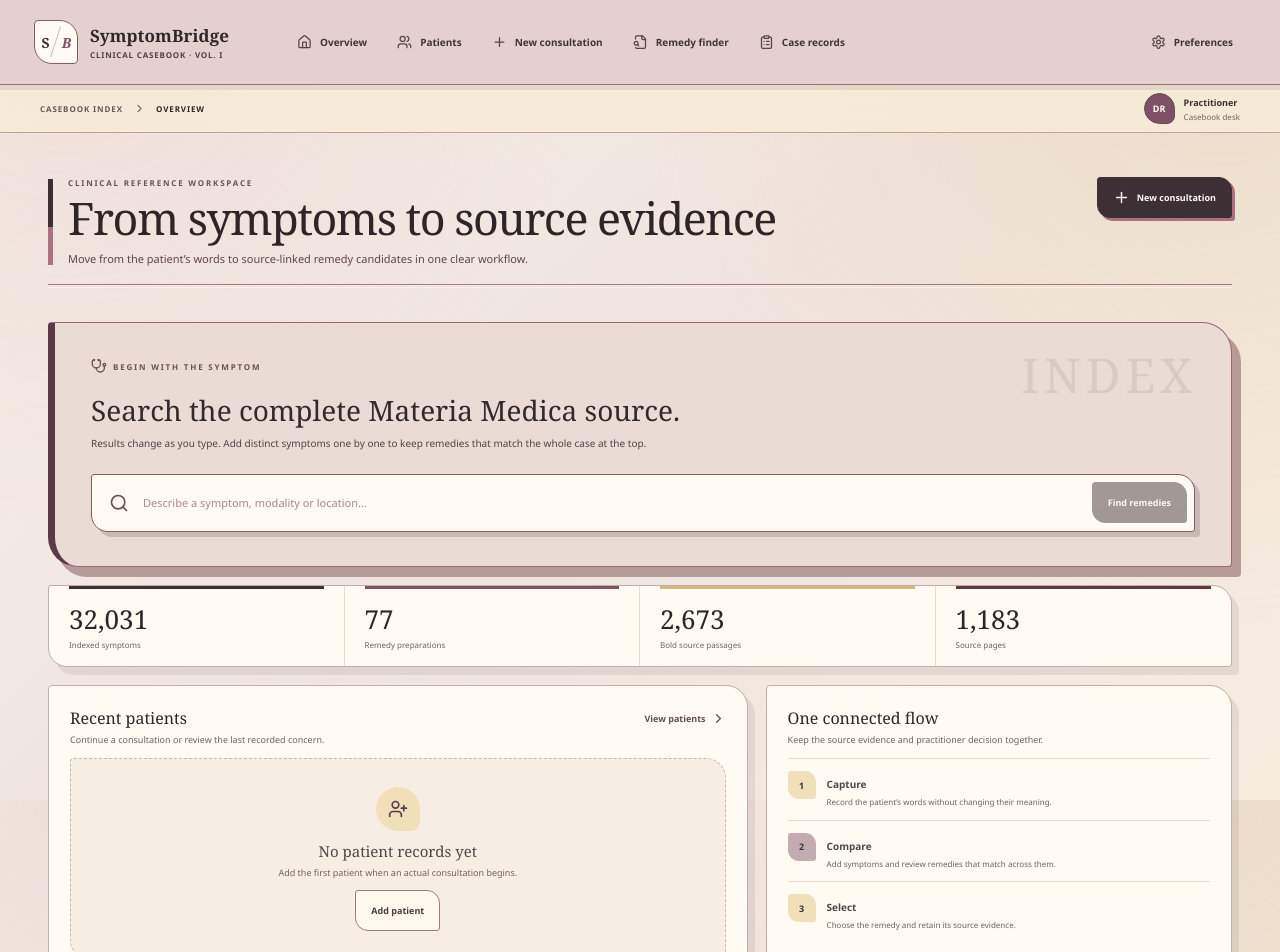
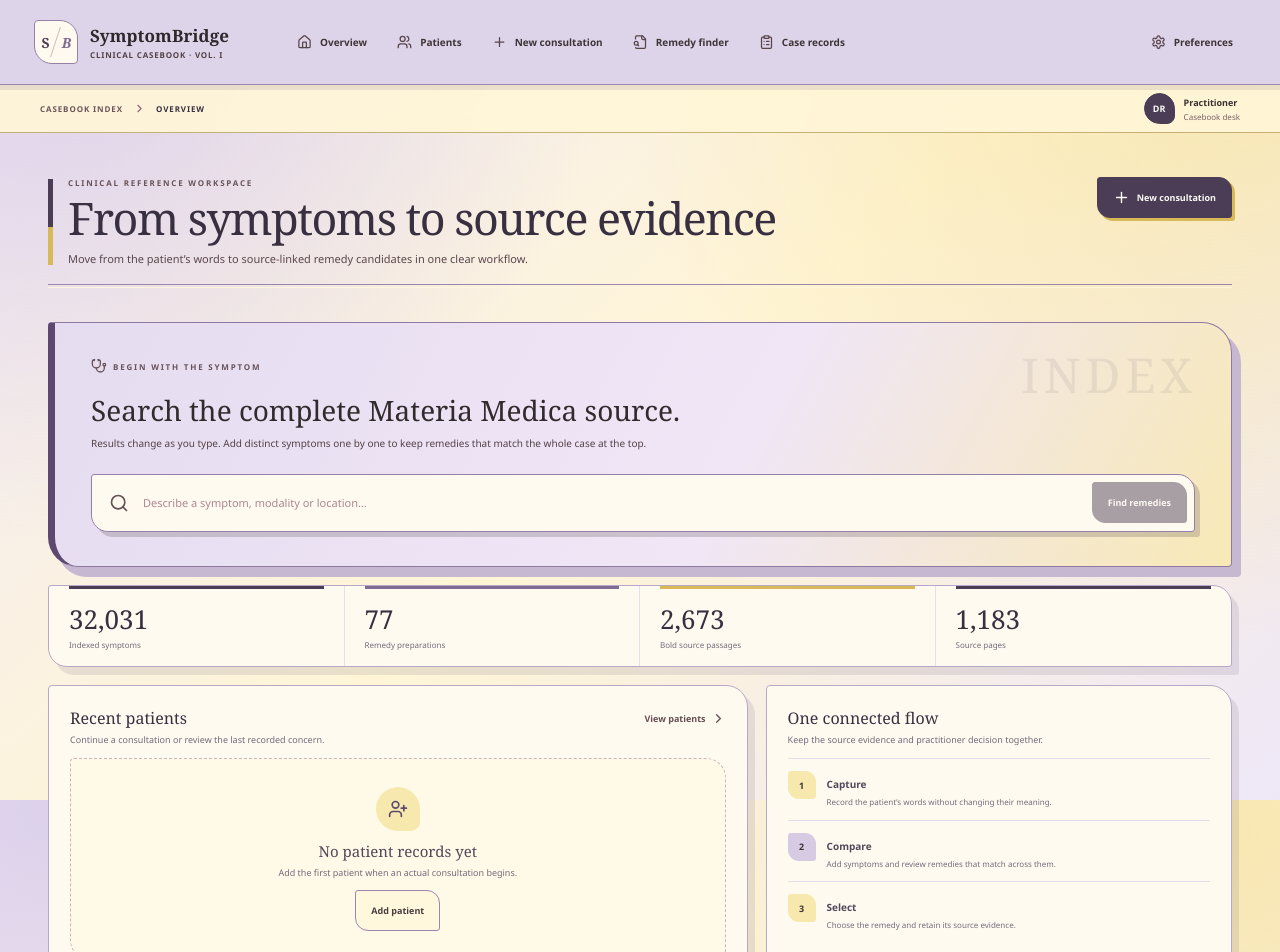
Before and after one commit to krazyDarshan/symptombridge, a React (Vite) app: page / in a window 1280 px wide. Shown: the top 952 px of the page. Built offline with nearby package versions, Linux system fonts and the light colour scheme.

Commit message:
Apply a lilac and buttercream theme

```diff
--- a/src/styles.css
+++ b/src/styles.css
@@ -1,28 +1,28 @@
 :root {
   font-family: "Aptos", "Segoe UI", system-ui, -apple-system, sans-serif;
-  color: #352d2f;
-  background: #f1e9e1;
+  color: #342f38;
+  background: #f8f1d9;
   font-synthesis: none;
-  --ink: #322a2d;
-  --ink-soft: #51474a;
-  --muted: #716164;
-  --muted-2: #a08b8d;
-  --canvas: #f1e9e1;
-  --canvas-deep: #c9aaa8;
-  --paper: #fffaf2;
-  --paper-soft: #f8efe3;
-  --paper-deep: #efdfc7;
-  --line: #c4aca8;
-  --line-soft: #e8d9ca;
-  --copper: #805166;
-  --copper-dark: #5d3846;
-  --camel: #d7b77f;
-  --camel-soft: #f1dfb9;
-  --apricot: #ad7082;
-  --espresso: #3d3034;
-  --espresso-deep: #2e2528;
-  --shadow: 7px 8px 0 rgba(105, 75, 80, 0.115);
-  --shadow-small: 4px 5px 0 rgba(105, 75, 80, 0.095);
+  --ink: #342f38;
+  --ink-soft: #51485a;
+  --muted: #746a7b;
+  --muted-2: #9c91a5;
+  --canvas: #f8f1d9;
+  --canvas-deep: #c8b8d8;
+  --paper: #fffaf0;
+  --paper-soft: #f2edf8;
+  --paper-deep: #f5e7b5;
+  --line: #b8a8c8;
+  --line-soft: #e6ddef;
+  --copper: #806b94;
+  --copper-dark: #5d496f;
+  --camel: #d8b957;
+  --camel-soft: #f7e8ad;
+  --apricot: #ad96c2;
+  --espresso: #4a3d55;
+  --espresso-deep: #382f41;
+  --shadow: 7px 8px 0 rgba(84, 67, 98, 0.12);
+  --shadow-small: 4px 5px 0 rgba(84, 67, 98, 0.09);
 }
 
 * { box-sizing: border-box; }
@@ -32,9 +32,9 @@ body {
   min-width: 320px;
   min-height: 100vh;
   background:
-    radial-gradient(circle at 5% 0%, rgba(210, 164, 170, 0.22) 0, rgba(210, 164, 170, 0) 33rem),
-    radial-gradient(circle at 96% 4%, rgba(227, 196, 137, 0.25) 0, rgba(227, 196, 137, 0) 37rem),
-    linear-gradient(138deg, #f7f0e7 0%, #efe4df 50%, #f6eddf 100%);
+    radial-gradient(circle at 5% 0%, rgba(203, 188, 224, 0.58) 0, rgba(203, 188, 224, 0) 34rem),
+    radial-gradient(circle at 96% 4%, rgba(246, 224, 151, 0.62) 0, rgba(246, 224, 151, 0) 38rem),
+    linear-gradient(138deg, #f2ebfa 0%, #fff5d6 52%, #eee7f7 100%);
   background-attachment: fixed;
 }
 button, input, select, textarea { font: inherit; }
@@ -552,3 +552,191 @@ mark { padding: 0 1px; color: inherit; background: #c3abaf; }
   .modal { padding: 17px; }
   .toast { right: 15px; bottom: 15px; left: 15px; justify-content: center; }
 }
+
+/* Soft lilac + buttercream theme */
+.sidebar {
+  background: #ded4ea;
+  border-color: #9d88af;
+  box-shadow: 0 5px 0 rgba(85, 67, 99, 0.12);
+}
+.brand-mark,
+.icon-btn,
+.panel,
+.dataset-stats,
+.quick-search,
+.remedy-result,
+.modal,
+.coverage-group-card,
+.leader-card,
+.result-skeleton > div {
+  background: #fffaf0;
+}
+.brand-mark,
+.nav-item.active,
+.quick-search,
+.finder-input,
+.query-interpretation,
+.auto-review-panel,
+.finder-summary,
+.coverage-groups,
+.coverage-group-card {
+  border-color: #9680a9;
+}
+.topbar {
+  background: rgba(255, 246, 215, 0.92);
+  border-color: #c5b176;
+}
+.nav-item:hover { background: rgba(255, 250, 235, 0.7); }
+.nav-item.active {
+  background: #f0d98d;
+  box-shadow: 3px 3px 0 rgba(84, 67, 98, 0.14);
+}
+.avatar,
+.primary-btn,
+.selected-btn,
+.symptom-chips b,
+.step.current .step-circle,
+.auto-review-icon,
+.priority-3,
+.coverage-group-rank,
+.summary-symptoms > div > span,
+.toast {
+  background: #4a3d55;
+  border-color: #4a3d55;
+}
+.primary-btn { box-shadow: 3px 3px 0 #d8b957; }
+.primary-btn:hover { box-shadow: 1px 1px 0 #d8b957; }
+.secondary-btn {
+  background: #fff8dc;
+  border-color: #9c86ae;
+}
+.secondary-btn:hover { background: #f5e3a5; border-color: #705d81; }
+.page-heading-copy::before { background: linear-gradient(#4a3d55 0 56%, #d8b957 56%); }
+.page-header-rule { border-top-color: #9c86ae; border-bottom-color: rgba(255, 248, 219, 0.85); }
+.search-entry-card {
+  background: linear-gradient(118deg, #e5dcf0 0%, #f0e6f6 58%, #f8e9b6 100%);
+  border-color: #8f78a2;
+  border-left-color: #5d496f;
+  box-shadow: 9px 10px 0 #c6b8d1;
+}
+.search-entry-card::after { color: rgba(74, 61, 85, 0.09); }
+.dataset-stat:nth-child(1)::before,
+.dataset-stat:nth-child(4)::before { background: #4a3d55; }
+.dataset-stat:nth-child(2)::before { background: #806b94; }
+.dataset-stat:nth-child(3)::before { background: #d8b957; }
+.case-avatar,
+.small-avatar,
+.large-avatar,
+.section-number,
+.workflow-row > span,
+.setting-icon,
+.compact-empty-icon { background: #f7e8ad; }
+.workflow-row:nth-of-type(3) > span { background: #d7cbe3; }
+.status,
+.history-meta span,
+.setting-status { background: #e7def0; }
+.status.amber { background: #f5e4aa; }
+.status.neutral { background: #f3eef8; }
+.clinical-note,
+.decision-summary,
+.selected-patient {
+  background: #fff3cb;
+  border-color: #c7ad63;
+}
+.search-box,
+.profile-details div,
+.history-card,
+.compact-empty,
+.consultation-panel input,
+.consultation-panel select,
+.consultation-panel textarea,
+.patient-form-grid input,
+.patient-form-grid select,
+.source-preview,
+.evidence-list article {
+  background: #fff9e8;
+}
+th { background: #eee4f5; }
+tbody tr:hover { background: #fff2c7; }
+.symptom-chips > span {
+  background: #e4d9ed;
+  border-color: #9982aa;
+}
+.finder-input-panel {
+  background: linear-gradient(122deg, #e7def0 0%, #f3ebf7 70%, #f9e9b7 100%);
+  border-color: #9079a2;
+}
+.finder-input-panel::before { color: #382f41; background: #d7bf68; }
+.finder-input { background: #fffaf0; }
+.query-interpretation {
+  background: #fff1c6;
+  border-color: #c7ad61;
+}
+.query-interpretation span { background: #fffaf0; border-color: #a48fb6; }
+.starter-state,
+.error-state,
+.form-error { background: #f1ebf6; border-color: #a38db4; }
+.auto-review-panel {
+  background: #eee7f4;
+  border-color: #917ba3;
+  border-left-color: #4a3d55;
+}
+.auto-review-panel.insufficient { background: #ddd2e8; border-color: #806b94; }
+.auto-review-remedies button,
+.summary-symptoms > div { background: #fffaf0; border-color: #9d87ae; }
+.auto-review-coverage .covered,
+.coverage-segments .covered,
+.segment-match-grid .matched { background: #e4d9ed; }
+.auto-review-coverage .missing,
+.coverage-segments .missing,
+.segment-match-grid .unmatched,
+.coverage-track,
+.result-skeleton span { background: #f6e8b8; }
+.remedy-result:nth-child(even) { background: #fff5d8; }
+.remedy-result:hover { border-color: #8f79a1; }
+.remedy-result.selected { border-color: #5d496f; box-shadow: inset 5px 0 0 #5d496f, var(--shadow-small); }
+.result-rank {
+  color: #3b3243;
+  background: #d9cbe6;
+  border-color: #806b94;
+}
+.alignment-score,
+.segment-match-grid .matched { background: #e3d5ec; border-color: #9b83ac; }
+.match-label,
+.priority-1 { background: #f7eabc; }
+.priority-2 { background: #d8cae4; }
+mark { background: #f0d98d; }
+.source-preview { border-left-color: #806b94; }
+.finder-summary {
+  background: linear-gradient(145deg, #ddd2e8 0%, #e9e0f0 67%, #f6e6ae 100%);
+  border-color: #8e78a1;
+  box-shadow: 8px 9px 0 #c2b3ce;
+}
+.summary-divider,
+.summary-note { border-color: #a28db3; }
+.leader-rank { background: #806b94; }
+.selected-summary {
+  background: #f8e9b8;
+  border-color: #b99d4f;
+}
+.priority-dot.p3 { background: #4a3d55; }
+.priority-dot.p2 { background: #806b94; }
+.priority-dot.p1 { background: #d8b957; }
+.coverage-groups {
+  background: linear-gradient(120deg, #fff0bd 0%, #fff7dc 65%, #e7ddf0 100%);
+  border-color: #b69b4d;
+}
+.comparison-badge { background: #e2d6ec; border-color: #927ca4; }
+.coverage-members button,
+.coverage-groups-empty { background: #eee7f4; border-color: #a28bb3; }
+.coverage-members button:hover { background: #ddd0e8; border-color: #6b587c; }
+.modal-backdrop { background: rgba(56, 47, 65, 0.46); }
+.modal-coverage,
+.evidence-disclaimer,
+.privacy-note,
+.bold-source {
+  background: #f4ecf8;
+  border-color: #aa96ba;
+}
+.evidence-score { background: #e3d8ec; }
+.setting-status { border-color: #a18ab2; }
```
